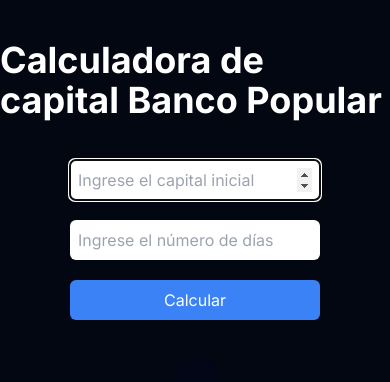
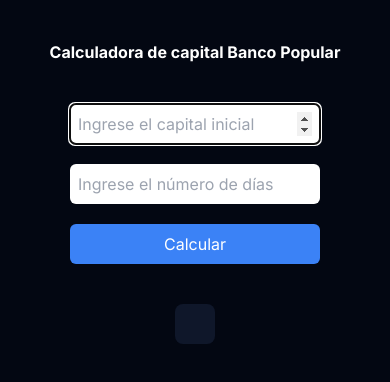
Before and after one commit to rix3th1/calculadora-banco-popular, a Next.js app: page / in a window 390 px wide. Shown: the top 382 px of the page. Built offline with nearby package versions, Linux system fonts and the light colour scheme.

Commit message:
Fixed bugs

```diff
--- a/src/components/Calc.tsx
+++ b/src/components/Calc.tsx
@@ -26,7 +26,7 @@
 
   return (
     <main className="flex justify-center items-center flex-col">
-      <h1 className="font-bold text-4xl my-10">
+      <h1 className="font-bold lg:text-4xl my-10 text-center sm:text-2xl">
         Calculadora de capital Banco Popular
       </h1>
 
@@ -55,7 +55,7 @@
       </form>
 
       {infoCapital && (
-        <section className="mt-10 bg-slate-950 rounded-lg p-5">
+        <section className="mt-10 mx-20 bg-slate-900 rounded-lg p-5">
           {infoCapital.map((info: any, i: number) => (
             <div key={i} className="flex flex-col">
               <pre>{JSON.stringify(info, null, 2)}</pre>
```
